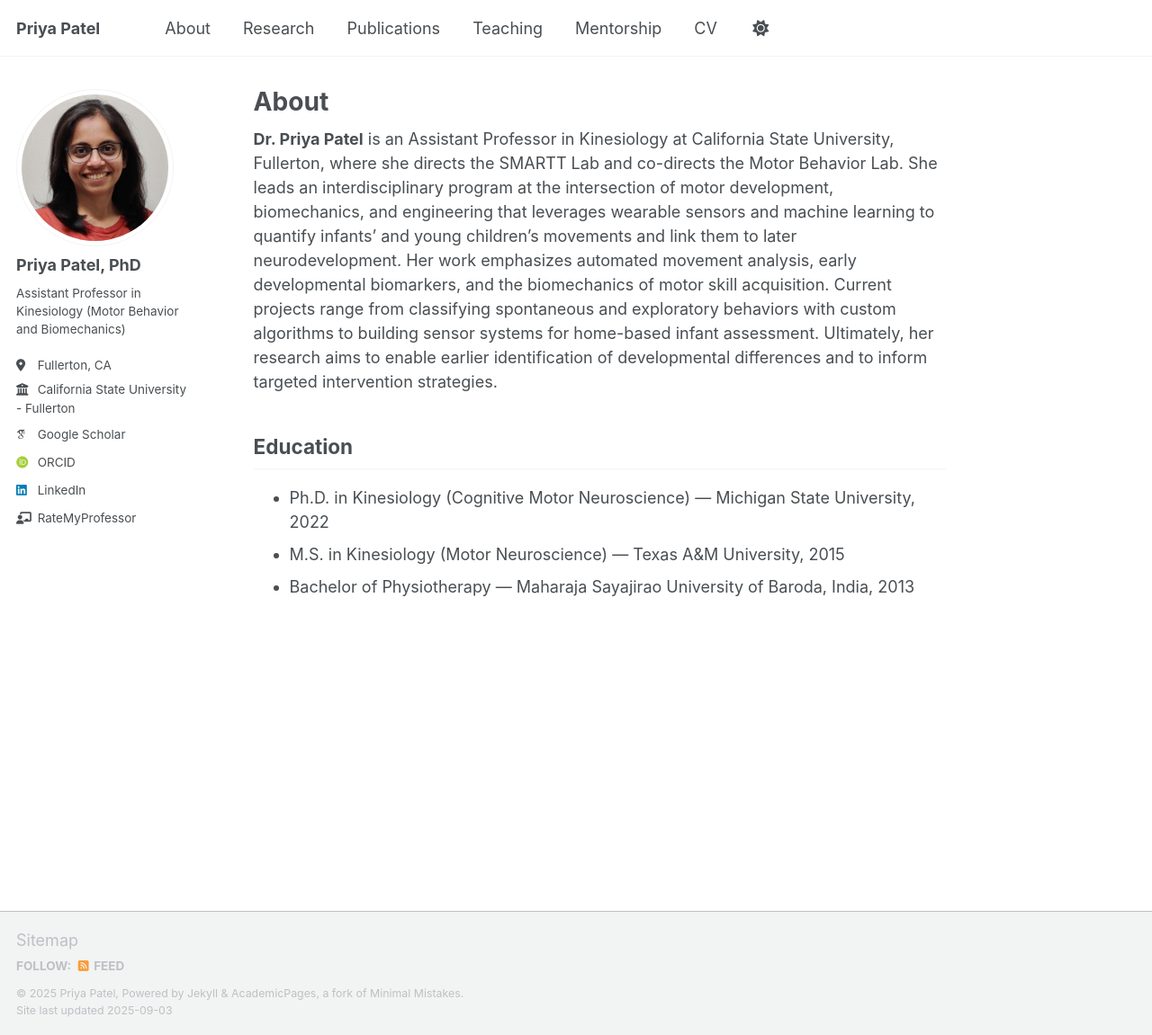
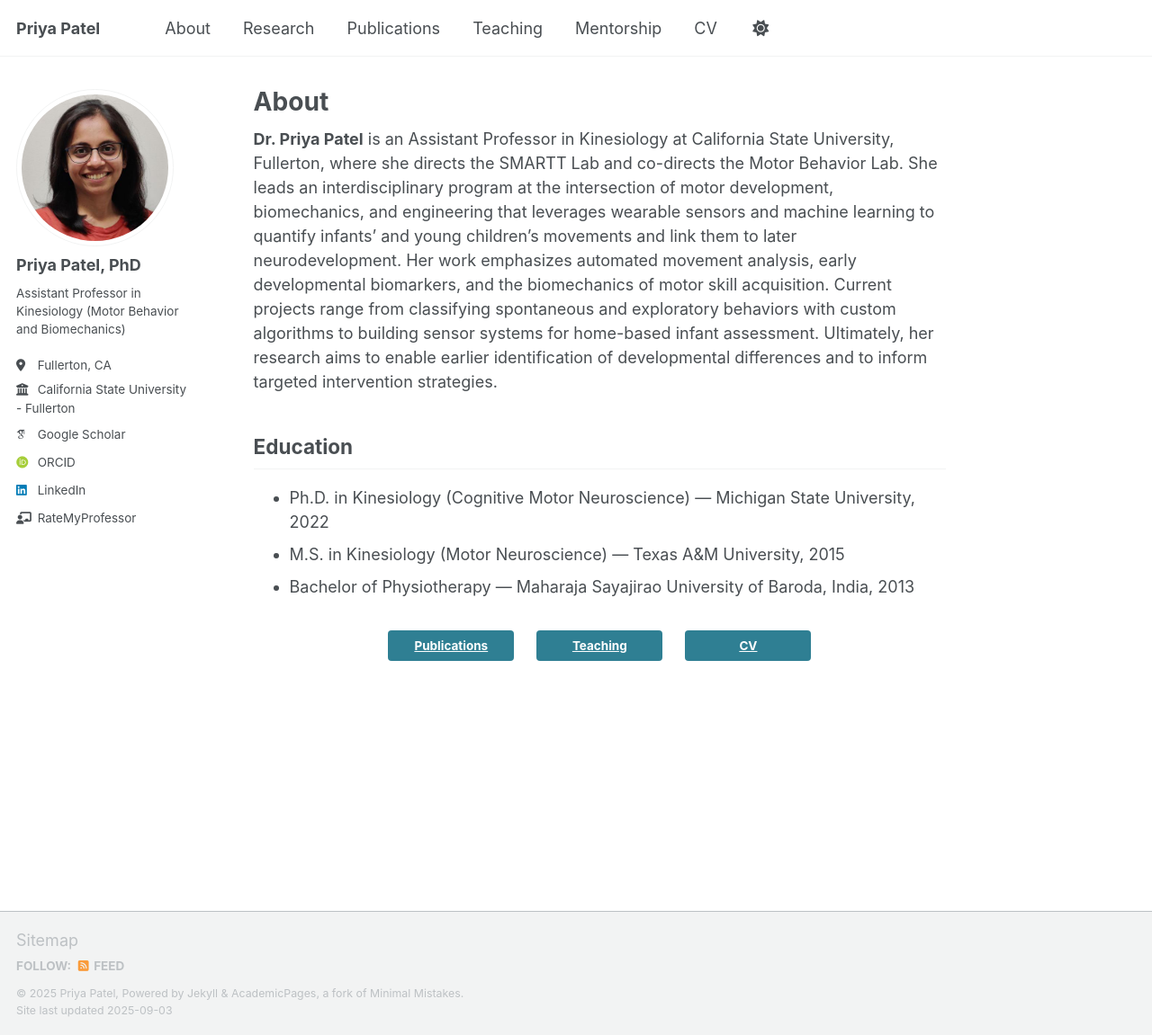
Before and after one commit to drpriyapatel/drpriyapatel.github.io, a Jekyll site: the page built from _pages/about.md, in a window 1280 px wide and 1151 px high. Shown: the whole window at 90% size. Built offline with Jekyll 4.4.1, drawn with Linux system fonts in a browser that asks for light colours; some web fonts are replaced; a script that is not in the unit is left out; part of the change alters nothing that is shown.

Commit message:
Add buttons to about page

```diff
--- a/_pages/about.md
+++ b/_pages/about.md
@@ -14,3 +14,31 @@ redirect_from:
 * Ph.D. in Kinesiology (Cognitive Motor Neuroscience) — Michigan State University, 2022
 * M.S. in Kinesiology (Motor Neuroscience) — Texas A&M University, 2015
 * Bachelor of Physiotherapy — Maharaja Sayajirao University of Baroda, India, 2013
+
+<div class="cta-buttons">
+  <a href="/publications/" class="btn btn--info">Publications</a>
+  <a href="/teaching/" class="btn btn--info">Teaching</a>
+  <a href="/files/CV_PriyaPatel.pdf" class="btn btn--info" target="_blank">CV</a>
+</div>
+
+<style>
+.cta-buttons {
+  margin: 30px 0;
+  text-align: center;
+}
+
+.cta-buttons .btn {
+  margin: 5px 10px;
+  display: inline-block;
+  min-width: 140px;
+}
+
+@media (max-width: 768px) {
+  .cta-buttons .btn {
+    display: block;
+    margin: 10px auto;
+    width: 80%;
+    max-width: 300px;
+  }
+}
+</style>
```
